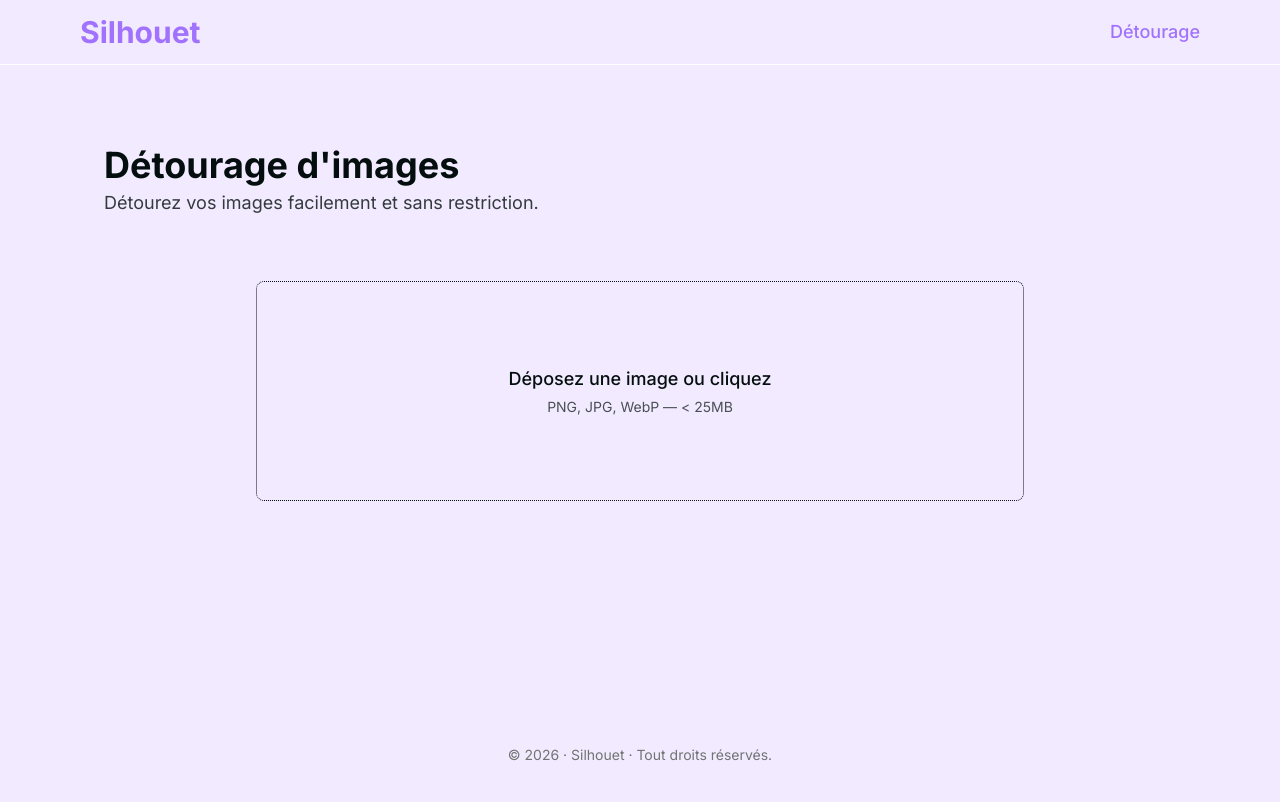
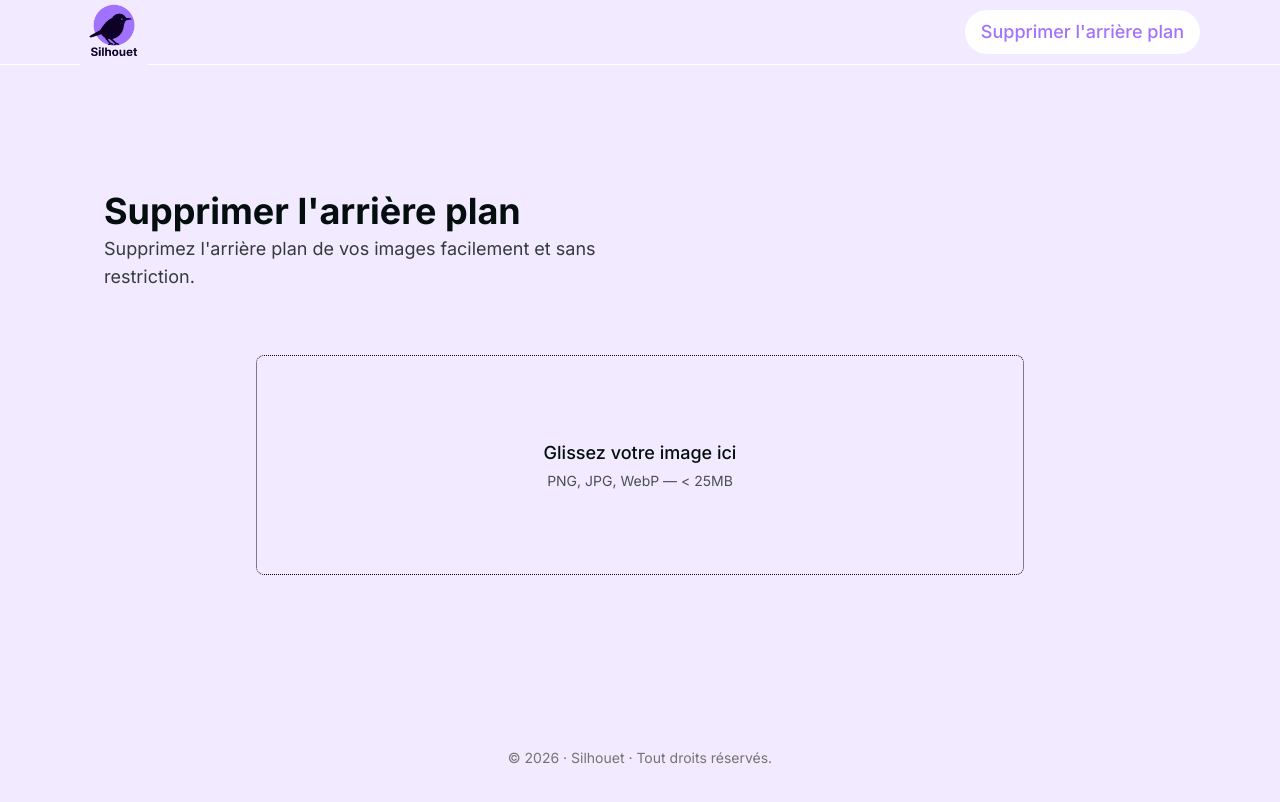
Before and after one commit to michaelgirardet/silhouet, a Next.js app: page /remove-bg in a window 1280 px wide. Shown: the top 802 px of the page. Built offline with nearby package versions, Linux system fonts and the light colour scheme.

Commit message:
style: change logo, modify texts

```diff
--- a/src/app/components/Dropzone.tsx
+++ b/src/app/components/Dropzone.tsx
@@ -35,7 +35,7 @@ export default function Dropzone({ onFile }: { onFile: (f: File) => void }) {
       ].join(" ")}
     >
       <div className="font-medium text-base sm:text-lg">
-        Déposez une image ou cliquez
+        Glissez votre image ici
       </div>
       <div className="text-xs sm:text-sm opacity-70 mt-1">
         PNG, JPG, WebP — &lt; 25MB
--- a/src/app/components/Footer.tsx
+++ b/src/app/components/Footer.tsx
@@ -1,6 +1,6 @@
 export default function Footer() {
   return (
-    <footer className="mx-auto max-w-6xl flex items-center justify-center px-4 py-10 text-sm text-neutral-500">
+    <footer className="mx-auto max-w-6xl flex items-center justify-center px-4 py-8 text-sm text-neutral-500">
       © {new Date().getFullYear()} · Silhouet · Tout droits réservés.
     </footer>
   );
--- a/src/app/components/Navbar.tsx
+++ b/src/app/components/Navbar.tsx
@@ -1,22 +1,32 @@
-'use client'
+"use client";
+import Image from "next/image";
 import Link from "next/link";
 import { usePathname } from "next/navigation";
+import LogoSilhouet from "../../../public/icons/silhouet.png";
 
 export default function Navbar() {
-const pathname = usePathname()
+  const pathname = usePathname();
 
   return (
     <header className="sticky top-0 z-40 backdrop-blur supports-[backdrop-filter]:bg-magnolia/60 border-b border-border border-white">
       <div className="mx-auto max-w-6xl px-4 h-16 flex items-center justify-between">
         <Link href="/" className="flex items-center gap-3">
-          <h1 className="text-2xl md:text-3xl font-bold text-indigo">
-            Silhouet
-          </h1>
+          <Image
+            src={LogoSilhouet}
+            alt="forme d'oiseau avec le nom de l'entreprise en dessous"
+            height={68}
+            width={68}
+          />
         </Link>
 
         <nav className="flex items-center gap-4 md:gap-8 text-md md:text-lg font-medium ">
-          <a href="/remove-bg" className={`hover:opacity-80 ${pathname === '/remove-bg' ? 'active' : ''} [&.active]:text-indigo`}>
-            Détourage
+          <a
+            href="/remove-bg"
+            className={`hover:opacity-80 bg-white px-4 py-2 rounded-full   ${
+              pathname === "/remove-bg" ? "active" : ""
+            } [&.active]:text-indigo`}
+          >
+            Supprimer l&apos;arrière plan
           </a>
 
           {/* Futures pages à implémenter */}
--- a/src/app/globals.css
+++ b/src/app/globals.css
@@ -5,6 +5,7 @@
   --color-black: #050e0e;
   --color-indigo: #a172fd;
   --color-magnolia: #f2ebff;
+  --color-mauve: #0e0128;
 }
 
 body {
--- a/src/app/layout.tsx
+++ b/src/app/layout.tsx
@@ -19,11 +19,9 @@ export default function RootLayout({
   return (
     <html lang="fr" className={inter.variable} suppressHydrationWarning>
       <body>
-        <div className="min-h-screen">
+        <div className="min-h-screen flex flex-col justify-between">
           <Navbar />
-          <main className="mx-auto max-w-6xl min-h-[calc(100vh_-_20vh)]">
-            {children}
-          </main>
+          <main className="mx-auto max-w-6xl">{children}</main>
           <Footer />
         </div>
       </body>
--- a/src/app/page.tsx
+++ b/src/app/page.tsx
@@ -16,7 +16,6 @@ export default function Home() {
 
   return (
     <section className="container mx-auto px-4 py-12 md:py-16 grid gap-10 md:grid-cols-2 items-center justify-between min-h-[70vh]">
-      {/* Text on left  */}
       <div className="text-center md:text-left h-full flex flex-col justify-between items-center">
         <h1
           className="font-bold text-4xl md:text-5xl lg:text-6xl leading-tight tracking-tight mx-auto md:mx-0 max-w-2xl"
@@ -27,11 +26,9 @@ export default function Home() {
         </h1>
 
         <h2 className="moveup mt-3 md:mt-4 text-base md:text-xl text-muted-foreground mx-auto md:mx-0 max-w-2xl">
-          Outil d&apos;image minimal et élégant : détourage, conversion et
-          compression
+          Outil d&apos;image minimal et élégant : supprimez l&apos;arrière plan
+          et convertissez dans vos formats favoris.
         </h2>
-
-        {/* Boutons : colonne sur mobile, ligne dès sm/md */}
         <div className="moveup mt-6 flex flex-col sm:flex-row items-center sm:items-stretch justify-center md:justify-start gap-3 sm:gap-4">
           <Link href="/remove-bg" passHref>
             <button
@@ -44,14 +41,13 @@ export default function Home() {
           <Link href="/tools" passHref>
             <button
               className="rounded bg-white px-6 py-3 font-semibold w-[230px] md:min-w-0 cursor-pointer text-black hover:bg-white/90 transition sm:w-auto"
-              aria-label="Boite à outils"
+              aria-label="Convertir une image"
             >
-              Boite à outils
+              Convertir
             </button>
           </Link>
         </div>
 
-        {/* Grille 2 colonnes, spacing adaptatif */}
         <div className="moveup mt-8 grid grid-cols-2 gap-4 md:gap-6 text-sm text-muted-foreground max-w-md mx-auto md:mx-0">
           <div className="flex items-center gap-2">
             <CheckCircleIcon size={28} />
--- a/src/app/remove-bg/page.tsx
+++ b/src/app/remove-bg/page.tsx
@@ -71,10 +71,11 @@ export default function RemoveBgPage() {
     <section className="container mx-auto px-4 py-10 md:py-14 grid gap-8 md:gap-10 md:grid-cols-2">
       <div className="rounded-lg text-center md:text-left text-2xl p-6 shadow-soft">
         <h1 className="text-3xl sm:text-4xl font-bold mb-1">
-          Détourage d&apos;images
+          Supprimer l&apos;arrière plan
         </h1>
         <p className="opacity-80 text-base sm:text-lg">
-          Détourez vos images facilement et sans restriction.
+          Supprimez l&apos;arrière plan de vos images facilement et sans
+          restriction.
         </p>
       </div>
 
```
Also changed, not shown: public/icons/silhouet.png (added).
